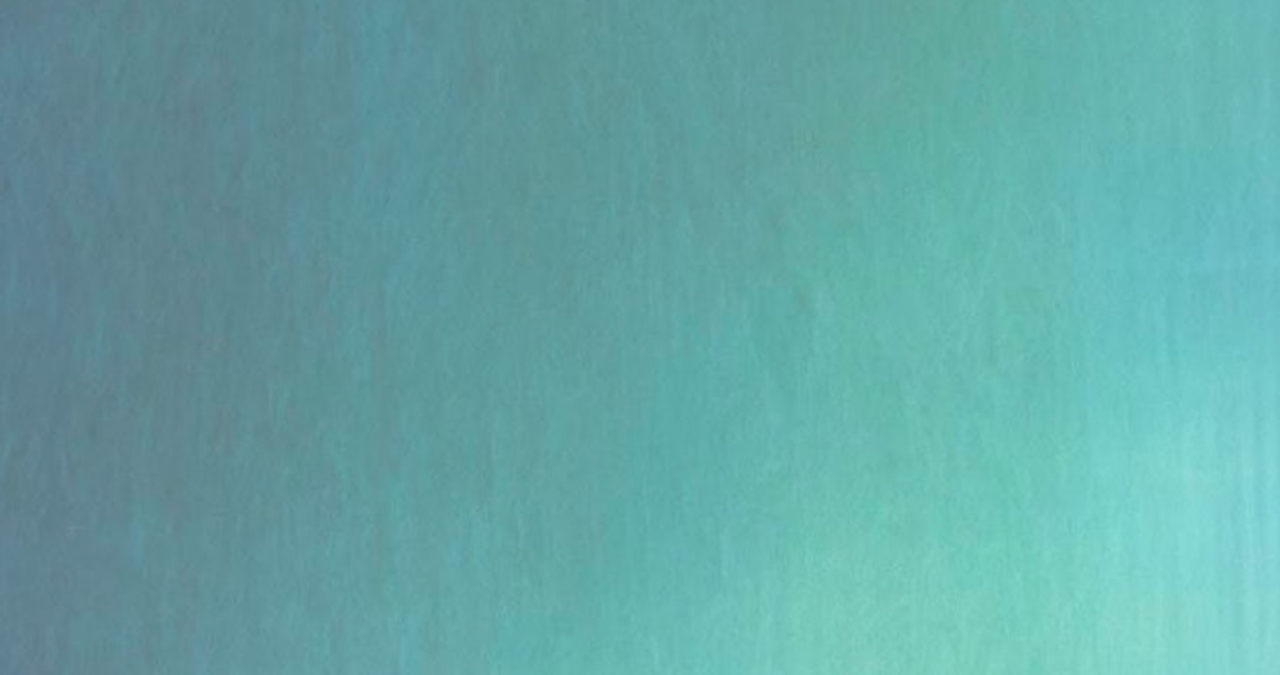
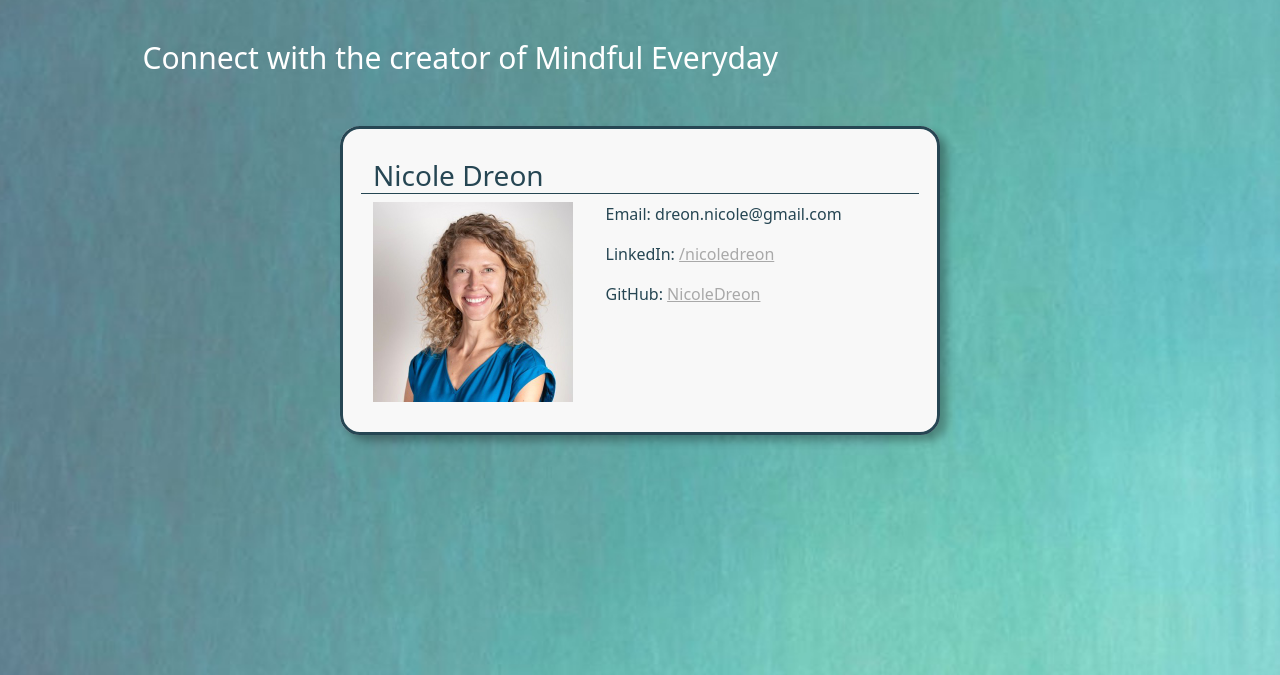
Before and after one commit to NicoleDreon/me, a Flask app: page /contact in a window 1280 px wide. Shown: the part 56-731 px from the top of the page. Run offline with Flask 2, Linux system fonts and the light colour scheme; some libraries are stand-ins or nearby versions.

Commit message:
add card to contact page and style

```diff
--- a/server.py
+++ b/server.py
@@ -116,7 +116,8 @@
         user = crud.get_user(session.get('user_id'))
         user_id = user.user_id
         entries = crud.get_entries(user_id)
-
+        print(entries)
+        print('\n\n\n\n\n\n')
         return render_template('past_entries.html', entries=entries, quote=quote, today=today)
 
     else:
--- a/static/styles.css
+++ b/static/styles.css
@@ -296,7 +296,8 @@
   margin-top: 20px;
 }
 
-#profile-card {
+#profile-card,
+#contact-card {
   width: 600px;
   border: 20px;
   margin: 50px auto;
@@ -304,12 +305,18 @@
   border-radius: 20px;
 }
 
-#profile-card .card-body {
+#profile-card .card-body,
+#contact-card .card-body {
   margin: 0;
   padding: 30px;
 }
 
-#profile-name {
+#contact-card img {
+  width: 200px;
+}
+
+#profile-name,
+#contact-name {
   border-bottom: 1px solid #264653;
 }
 
@@ -320,13 +327,22 @@
   text-decoration: none;
 }
 
+#contact-card a {
+  color: darkgrey;
+}
+
 /* chart template specific styles */
 
-#chart-heading-content {
+#chart-heading-content,
+#contact-heading {
   margin: 40px auto;
   max-width: 995px;
   color: white;
   font-size: 20px;
+}
+
+#contact-heading {
+  font-size: 30px;
 }
 
 .chart {
--- a/templates/contact.html
+++ b/templates/contact.html
@@ -1 +1,18 @@
-{% extends 'base.html' %}{% block body %}{% endblock %}
+{% extends 'base.html' %}{% block body %}
+<h1 id="contact-heading">Connect with the creator of Mindful Everyday</h1>
+<div class="card" id="contact-card">
+  <div class="card-body">
+    <div class="row">
+      <h3 id="contact-name">Nicole Dreon</h3>
+      <div class="col-5">
+        <img src="/static/nicole.jpg"></img>
+      </div>
+      <div class="col-7">
+        <p>Email: dreon.nicole@gmail.com</p>
+        <p>LinkedIn: <a href="https://www.linkedin.com/in/nicoledreon/">/nicoledreon</a></p>
+        <p>GitHub: <a href="https://github.com/NicoleDreon">NicoleDreon</a></p>
+      </div>
+    </div>
+  </div>
+</div>
+{% endblock %}
```
Also changed, not shown: static/nicole.jpg (added).
